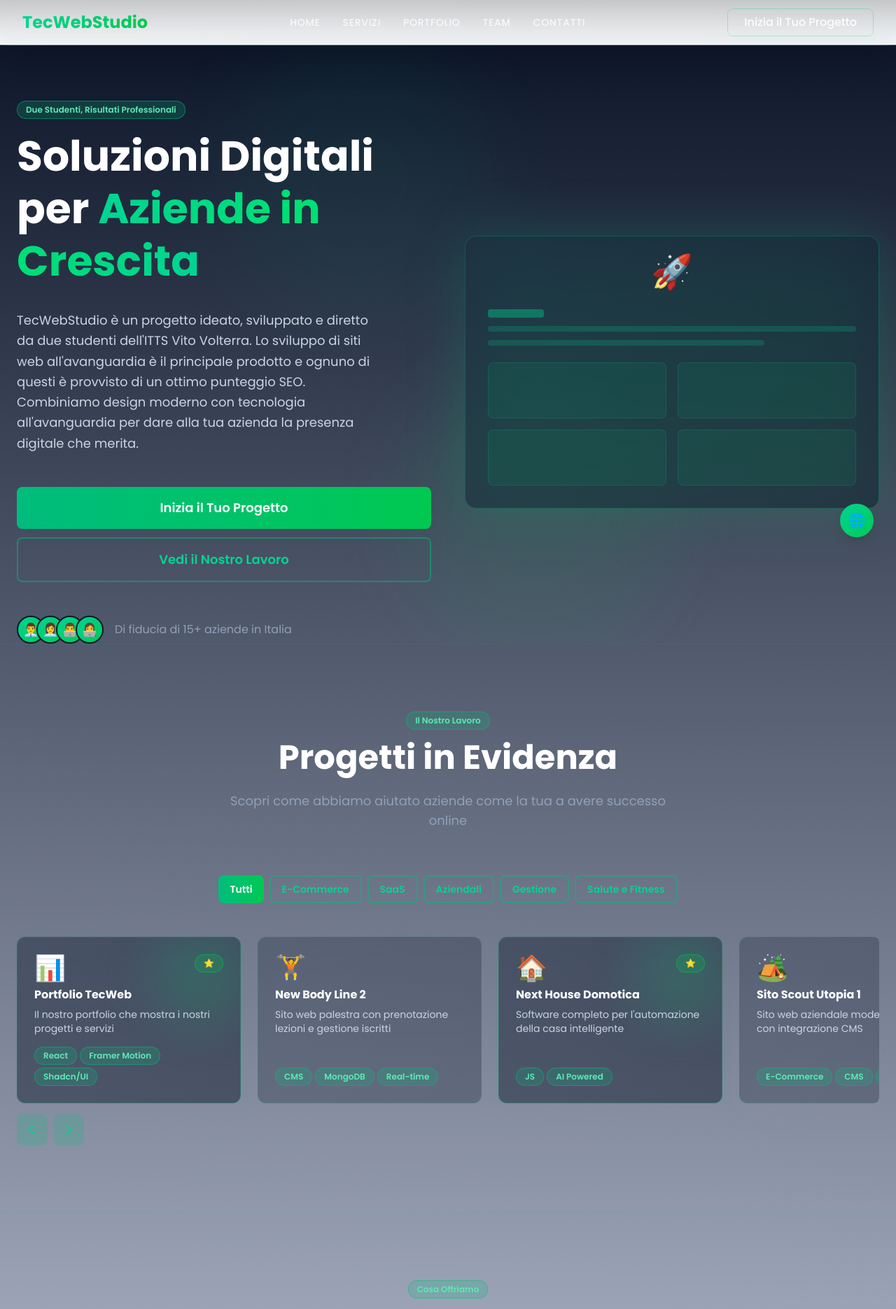
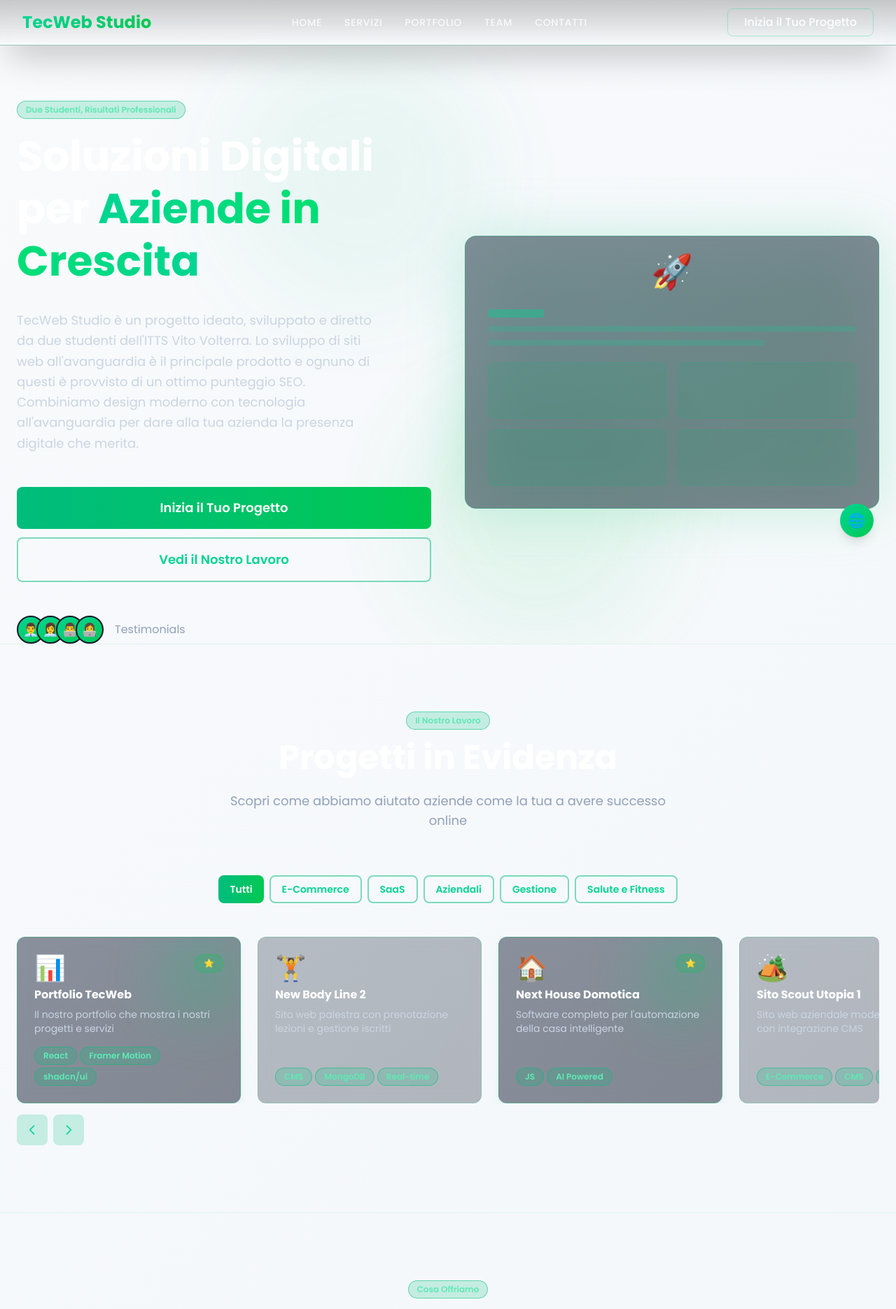
Before and after one commit to TecWeb-Studio/tecwebstudio, a Next.js app: page / in a window 1280 px wide. Shown: the top 1871 px of the page at 70% size. Built offline with nearby package versions, Linux system fonts and the light colour scheme.

Commit message:
Implement EmailJS integration for contact form and update localization files

```diff
--- a/app/components/Navbar.tsx
+++ b/app/components/Navbar.tsx
@@ -44,7 +44,7 @@ export default function Navbar() {
           <div className="flex-shrink-0 flex items-center">
             <Link href="/">
               <div className="text-2xl font-bold bg-gradient-to-r from-emerald-400 to-green-500 bg-clip-text text-transparent hover:from-emerald-300 hover:to-emerald-400 transition-all duration-300 relative">
-                TecWebStudio
+                TecWeb Studio
                 <span className="absolute -bottom-1 left-0 w-0 h-0.5 bg-gradient-to-r from-emerald-400 to-green-500 group-hover:w-full transition-all duration-300"></span>
               </div>
             </Link>
--- a/app/page.tsx
+++ b/app/page.tsx
@@ -3,6 +3,7 @@
 import { useState, useCallback, useEffect, useRef } from "react";
 import { useTranslation } from "react-i18next";
 import { motion } from "framer-motion";
+import emailjs from "@emailjs/browser";
 import useEmblaCarousel from "embla-carousel-react";
 import { Button } from "@/app/components/ui/Button";
 import { Card, CardTitle, CardDescription } from "@/app/components/ui/Card";
@@ -74,7 +75,7 @@ export default function Home() {
       descriptionKey: "portfolio.projects.tecwebPortfolio.description",
       clientKey: "",
       image: "📊",
-      tags: ["React", "Framer Motion", "Shadcn/UI"],
+      tags: ["React", "Framer Motion", "shadcn/ui"],
       results: ["Real-time data sync", "Enhanced user engagement"],
       featured: true,
     },
@@ -124,65 +125,77 @@ export default function Home() {
     },
   ];
 
-  const testimonials = [
-    {
-      id: 1,
-      name: "Marco Rossi",
-      role: "CEO, Fashion Boutique Milano",
-      content:
-        "TecWeb transformed our online presence. The website increased our sales by 350% in just 6 months!",
-      rating: 5,
-      image: "👨‍💼",
-    },
-    {
-      id: 2,
-      name: "Giulia Bianchi",
-      role: "Founder, TechCorp Solutions",
-      content:
-        "Two talented students with professional expertise. They delivered beyond expectations.",
-      rating: 5,
-      image: "👩‍💼",
-    },
-    {
-      id: 3,
-      name: "Andrea Ventura",
-      role: "Director, Consulting Firm Italia",
-      content:
-        "The team understood our vision perfectly and executed it flawlessly. Highly recommended!",
-      rating: 5,
-      image: "👨‍💼",
-    },
-  ];
+  // const testimonials = [
+  //   {
+  //     id: 1,
+  //     name: "Marco Rossi",
+  //     role: "CEO, Fashion Boutique Milano",
+  //     content:
+  //       "TecWeb transformed our online presence. The website increased our sales by 350% in just 6 months!",
+  //     rating: 5,
+  //     image: "👨‍💼",
+  //   },
+  //   {
+  //     id: 2,
+  //     name: "Giulia Bianchi",
+  //     role: "Founder, TechCorp Solutions",
+  //     content:
+  //       "Two talented students with professional expertise. They delivered beyond expectations.",
+  //     rating: 5,
+  //     image: "👩‍💼",
+  //   },
+  //   {
+  //     id: 3,
+  //     name: "Andrea Ventura",
+  //     role: "Director, Consulting Firm Italia",
+  //     content:
+  //       "The team understood our vision perfectly and executed it flawlessly. Highly recommended!",
+  //     rating: 5,
+  //     image: "👨‍💼",
+  //   },
+  // ];
 
   const teamMembers = [
     {
       id: 1,
-      name: "Stefano Casonato",
-      subtitle: "(Developer/Designer)",
-      role: "Full-Stack Developer",
-      school: "ITTS Vito Volterra - Specialization: Informatics",
+      nameKey: "team.members.stefano.name",
+      subtitleKey: "team.members.stefano.subtitle",
+      roleKey: "team.members.stefano.role",
+      schoolKey: "team.members.stefano.school",
       skills: ["React", "Next.js", "TypeScript", "Tailwind CSS", "Node.js"],
-      image: "👨‍💻",
-      achievements: [
-        "Expert in modern web technologies",
-        "UI/UX Design Specialist",
-        "Full-stack Development",
-        "Performance Optimization",
+      image: (
+        <img
+          src="https://github.com/khr0me.png"
+          alt="khr0me avatar"
+          className="w-18 h-18 rounded-full"
+        />
+      ),
+      achievementKeys: [
+        "team.members.stefano.achievement1",
+        "team.members.stefano.achievement2",
+        "team.members.stefano.achievement3",
+        "team.members.stefano.achievement4",
       ],
     },
     {
       id: 2,
-      name: "Toselli Marco",
-      subtitle: "(Developer/Designer)",
-      role: "Front/back-end Specialist",
-      school: "ITTS Vito Volterra - Specialization: Informatics",
-      skills: ["Vue.js", "React", "Design Systems", "Framer Motion"],
-      image: "👨‍💻  ",
-      achievements: [
-        "Creative Design Expert",
-        "User Experience Specialist",
-        "Brand Strategy",
-        "Animation & Interactions",
+      nameKey: "team.members.toselli.name",
+      subtitleKey: "team.members.toselli.subtitle",
+      roleKey: "team.members.toselli.role",
+      schoolKey: "team.members.toselli.school",
+      skills: ["Vue.js", "React", "shadcn/ui", "Framer Motion"],
+      image: (
+        <img
+          src="https://github.com/marcoice.png"
+          alt="marcoice avatar"
+          className="w-18 h-18 rounded-full"
+        />
+      ),
+      achievementKeys: [
+        "team.members.toselli.achievement1",
+        "team.members.toselli.achievement2",
+        "team.members.toselli.achievement3",
+        "team.members.toselli.achievement4",
       ],
     },
   ];
@@ -280,6 +293,33 @@ export default function Home() {
   const handleContactSubmit = async (e: React.FormEvent) => {
     e.preventDefault();
     setFormStatus("loading");
+
+    const SERVICE_ID = process.env.NEXT_PUBLIC_EMAILJS_SERVICE_ID;
+    const TEMPLATE_ID = process.env.NEXT_PUBLIC_EMAILJS_TEMPLATE_ID;
+    const PUBLIC_KEY = process.env.NEXT_PUBLIC_EMAILJS_PUBLIC_KEY;
+
+    // Template params - include recipient so template can be configured to forward
+    const templateParams = {
+      to_email: "support@tecwebstudio.it",
+      from_name: contactForm.name,
+      reply_to: contactForm.email,
+      message: contactForm.message,
+    };
+
+    // If EmailJS is configured via env vars, try sending; otherwise fall back to simulated submit
+    if (SERVICE_ID && TEMPLATE_ID && PUBLIC_KEY) {
+      try {
+        await emailjs.send(SERVICE_ID, TEMPLATE_ID, templateParams, PUBLIC_KEY);
+        setFormStatus("success");
+        setContactForm({ name: "", email: "", message: "" });
+        setTimeout(() => setFormStatus("idle"), 3000);
+      } catch (err) {
+        console.error("EmailJS send error:", err);
+        setFormStatus("error");
+        setTimeout(() => setFormStatus("idle"), 3000);
+      }
+    } else {
+      // Fallback behavior: keep existing simulated submission to avoid breaking UX
       await new Promise((resolve) => setTimeout(resolve, 1500));
       if (contactForm.name && contactForm.email && contactForm.message) {
         setFormStatus("success");
@@ -289,10 +329,11 @@ export default function Home() {
         setFormStatus("error");
         setTimeout(() => setFormStatus("idle"), 3000);
       }
+    }
   };
 
   return (
-    <div className="w-full bg-gradient-to-b from-slate-900 via-blue-900/20 to-slate-900">
+    <div className="w-full">
       {/* Hero Section */}
       <section className="relative min-h-screen w-full overflow-hidden pt-20">
         <div className="absolute inset-0 overflow-hidden">
@@ -751,18 +792,18 @@ export default function Home() {
                     </motion.div>
                     <div className="flex-1 min-w-0">
                       <CardTitle className="text-base sm:text-xl lg:text-2xl break-words leading-snug">
-                        {member.name}
+                        {t(member.nameKey)}
                       </CardTitle>
-                      {member.subtitle && (
+                      {member.subtitleKey && (
                         <p className="text-slate-400 text-xs sm:text-sm">
-                          {member.subtitle}
+                          {t(member.subtitleKey)}
                         </p>
                       )}
                       <p className="text-emerald-400 font-semibold text-xs sm:text-sm truncate">
-                        {member.role}
+                        {t(member.roleKey)}
                       </p>
                       <p className="text-slate-400 text-xs sm:text-sm mt-1 truncate">
-                        {member.school}
+                        {t(member.schoolKey)}
                       </p>
 
                       <div className="mt-2 sm:mt-3">
@@ -787,12 +828,12 @@ export default function Home() {
                           {t("team.achievements")}:
                         </p>
                         <ul className="space-y-0.5">
-                          {member.achievements.map((achievement, i) => (
+                          {member.achievementKeys.map((achievementKey, i) => (
                             <li
                               key={i}
                               className="text-xs text-slate-400 truncate"
                             >
-                              ✓ {achievement}
+                              ✓ {t(achievementKey)}
                             </li>
                           ))}
                         </ul>
@@ -885,7 +926,7 @@ export default function Home() {
                         {t("contact.email")}
                       </h4>
                       <p className="text-slate-400 text-xs sm:text-sm">
-                        support@tecwebstudio.com
+                        support@tecwebstudio.it
                       </p>
                     </div>
                   </div>
--- a/package.json
+++ b/package.json
@@ -9,6 +9,7 @@
     "lint": "eslint"
   },
   "dependencies": {
+    "@emailjs/browser": "^4.4.1",
     "@hookform/resolvers": "^5.2.2",
     "class-variance-authority": "^0.7.1",
     "clsx": "^2.1.1",
--- a/public/locales/de.json
+++ b/public/locales/de.json
@@ -12,7 +12,7 @@
       "part1": "Wir erstellen digitale Lösungen für",
       "part2": "Wachsende Unternehmen"
     },
-    "description": "Zwei talentierte Studenten des ITTS Vito Volterra, die außergewöhnliche Websites erstellen, die echte Geschäftsergebnisse liefern. Wir kombinieren modernes Design mit hochmoderner Technologie, um deinem Unternehmen die digitale Präsenz zu geben, die es verdient.",
+    "description": "TecWeb Studio ist ein Projekt, das von zwei Studenten des ITTS Vito Volterra konzipiert, entwickelt und geleitet wird. Die Entwicklung hochmoderner Websites ist unser Hauptprodukt und jede einzelne verfügt über eine ausgezeichnete SEO-Bewertung. Wir kombinieren modernes Design mit hochmoderner Technologie, um deinem Unternehmen die digitale Präsenz zu geben, die es verdient.",
     "cta": {
       "start": "Dein Projekt Starten",
       "viewWork": "Unsere Arbeiten Anschauen"
--- a/public/locales/en.json
+++ b/public/locales/en.json
@@ -12,7 +12,7 @@
       "part1": "We Build Digital Solutions for",
       "part2": "Growing Firms"
     },
-    "description": "Two talented students from ITTS Vito Volterra creating exceptional websites that drive real business results. We combine modern design with cutting-edge technology to give your firm the digital presence it deserves.",
+    "description": "TecWeb Studio is a project conceived, developed and directed by two students from ITTS Vito Volterra. The development of cutting-edge websites is our main product and each one of these features an excellent SEO score. We combine modern design with cutting-edge technology to give your company the digital presence it deserves.",
     "cta": {
       "start": "Start Your Project",
       "viewWork": "See Our Work"
--- a/public/locales/fr.json
+++ b/public/locales/fr.json
@@ -12,7 +12,7 @@
       "part1": "Nous Créons des Solutions Numériques pour",
       "part2": "les Entreprises en Croissance"
     },
-    "description": "Deux étudiants talentueux de l'ITTS Vito Volterra qui créent des sites web exceptionnels qui génèrent des résultats commerciaux réels. Nous combinons le design moderne avec la technologie de pointe pour donner à votre entreprise la présence numérique qu'elle mérite.",
+    "description": "TecWeb Studio est un projet conçu, développé et dirigé par deux étudiants de l'ITTS Vito Volterra. Le développement de sites web de pointe est notre produit principal et chacun d'eux bénéficie d'un excellent score SEO. Nous combinons le design moderne avec la technologie de pointe pour donner à votre entreprise la présence numérique qu'elle mérite.",
     "cta": {
       "start": "Commencer Votre Projet",
       "viewWork": "Voir Notre Travail"
--- a/public/locales/it.json
+++ b/public/locales/it.json
@@ -12,12 +12,12 @@
       "part1": "Soluzioni Digitali per",
       "part2": "Aziende in Crescita"
     },
-    "description": "TecWebStudio è un progetto ideato, sviluppato e diretto da due studenti dell'ITTS Vito Volterra. Lo sviluppo di siti web all'avanguardia è il principale prodotto e ognuno di questi è provvisto di un ottimo punteggio SEO. Combiniamo design moderno con tecnologia all'avanguardia per dare alla tua azienda la presenza digitale che merita.",
+    "description": "TecWeb Studio è un progetto ideato, sviluppato e diretto da due studenti dell'ITTS Vito Volterra. Lo sviluppo di siti web all'avanguardia è il principale prodotto e ognuno di questi è provvisto di un ottimo punteggio SEO. Combiniamo design moderno con tecnologia all'avanguardia per dare alla tua azienda la presenza digitale che merita.",
     "cta": {
       "start": "Inizia il Tuo Progetto",
       "viewWork": "Vedi il Nostro Lavoro"
     },
-    "trusted": "Di fiducia di 15+ aziende in Italia"
+    "trusted": "Testimonials"
   },
   "stats": {
     "yearsExperience": "Anni di Esperienza",
```
Also changed, not shown: 2 other files (tests, documents, lock files or other folders). Lines whose indentation alone changed are shown as unchanged.
